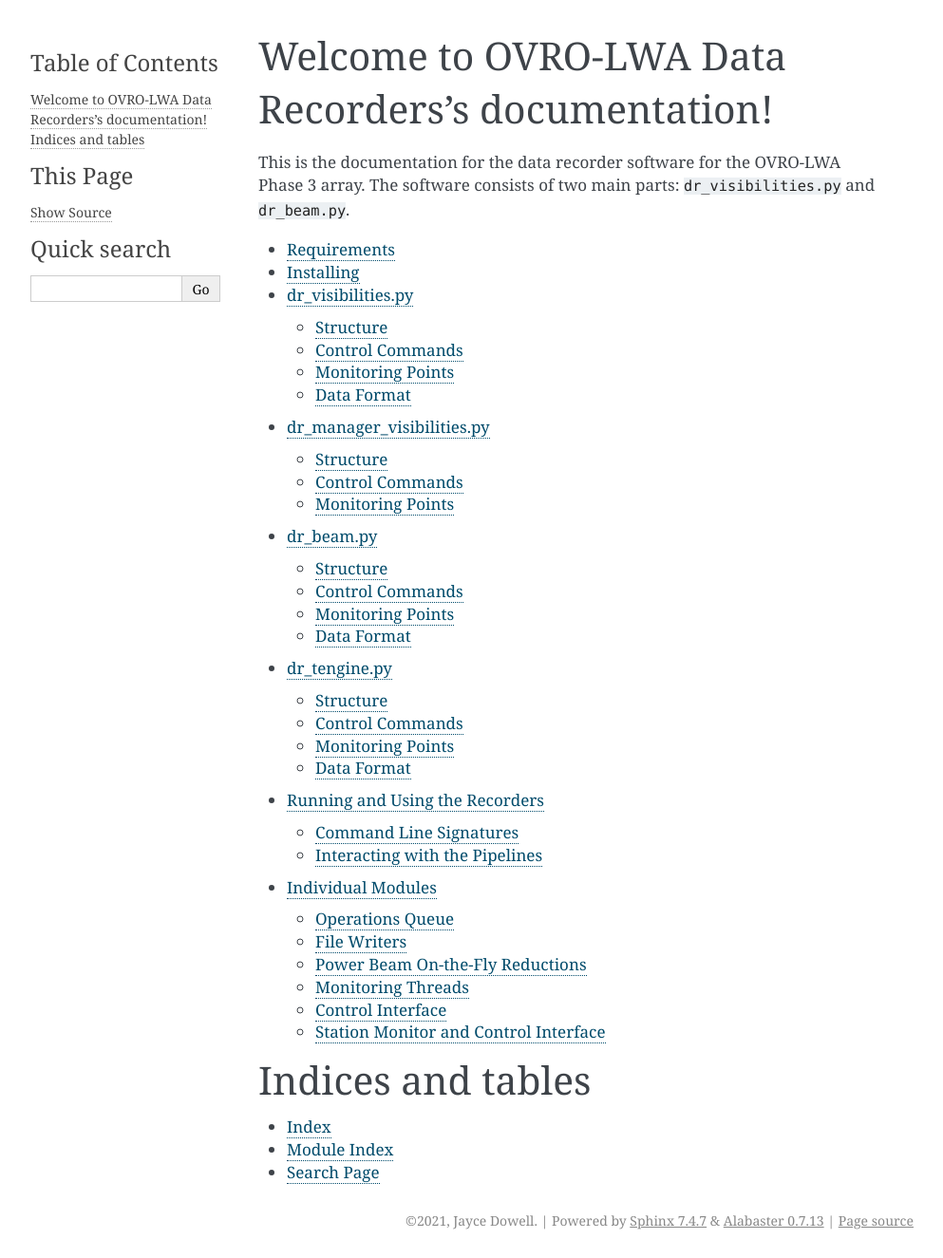
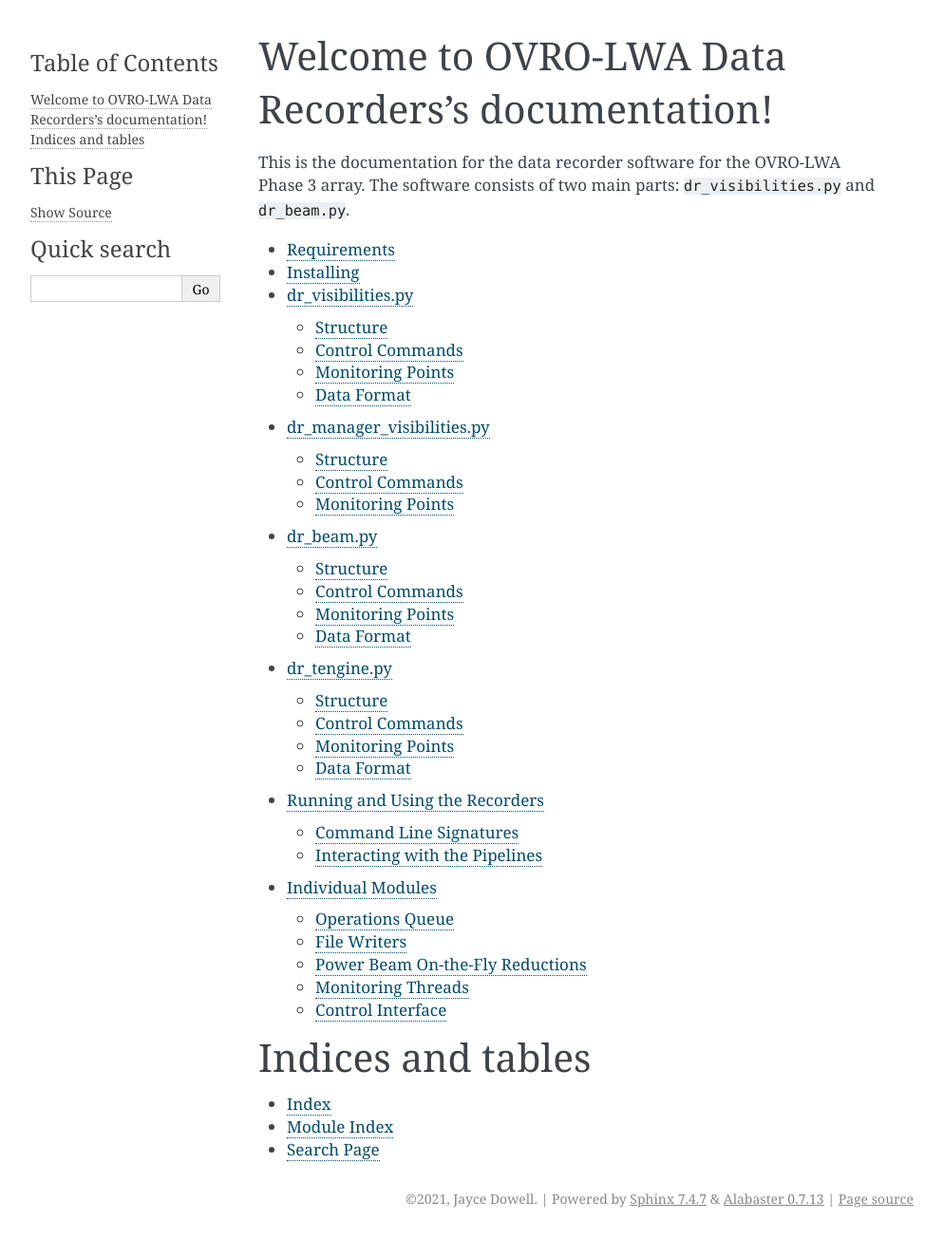
Before and after one commit to lwa-project/ovro_data_recorder, a Sphinx documentation site: the page built from docs/source/index.rst, in a window 1280 px wide. Shown: the whole page at 95% size, without its empty margins (148-1141 px from the left). Built offline with Sphinx 7.4.7, drawn with Linux system fonts in a browser that asks for light colours; formulas are drawn with MathJax 3; after the commit the page ends 1302 px from its top, so only the background shows below that.

Commit message:
mcs -> mnc.mcs

```diff
--- a/docs/source/modules.rst
+++ b/docs/source/modules.rst
@@ -40,9 +40,3 @@ Control Interface
 
 .. automodule:: control
    :members:
-
-Station Monitor and Control Interface
--------------------------------------
-
-.. automodule:: mcs
-   :members:
```
